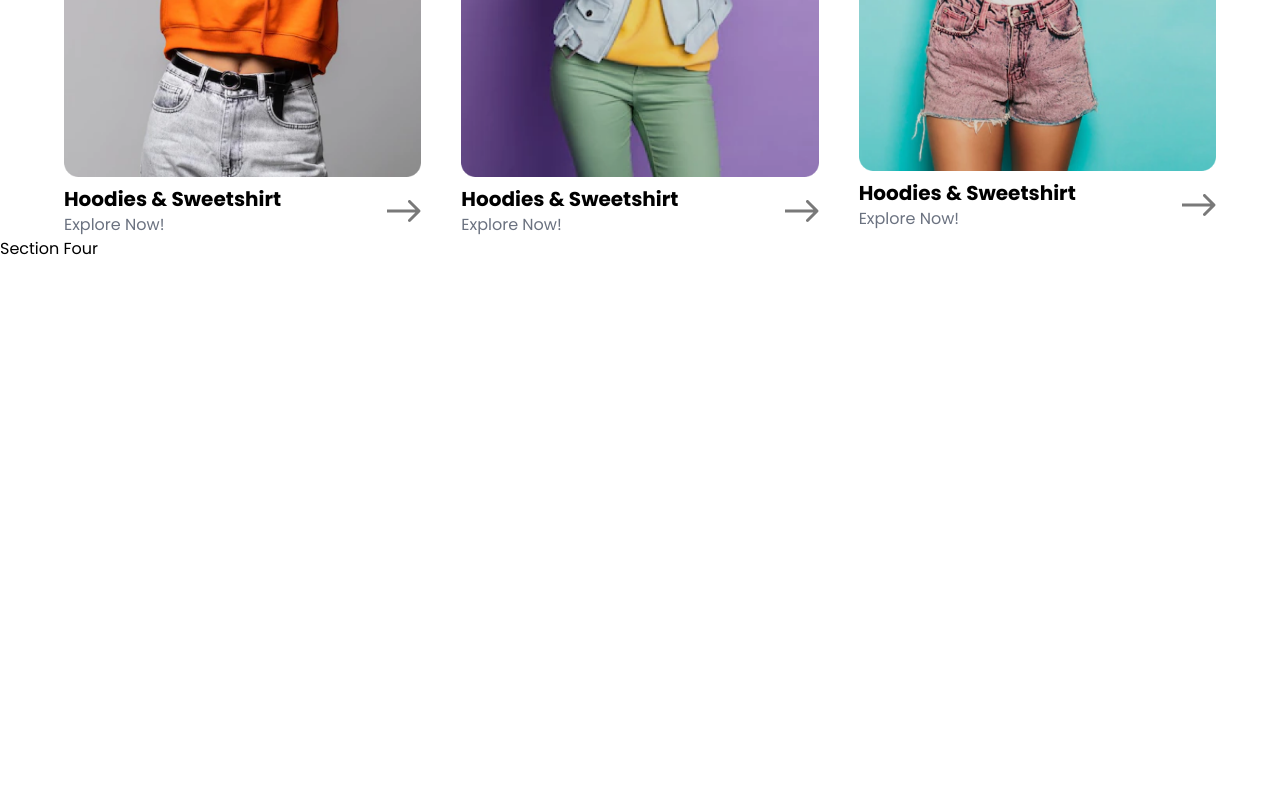
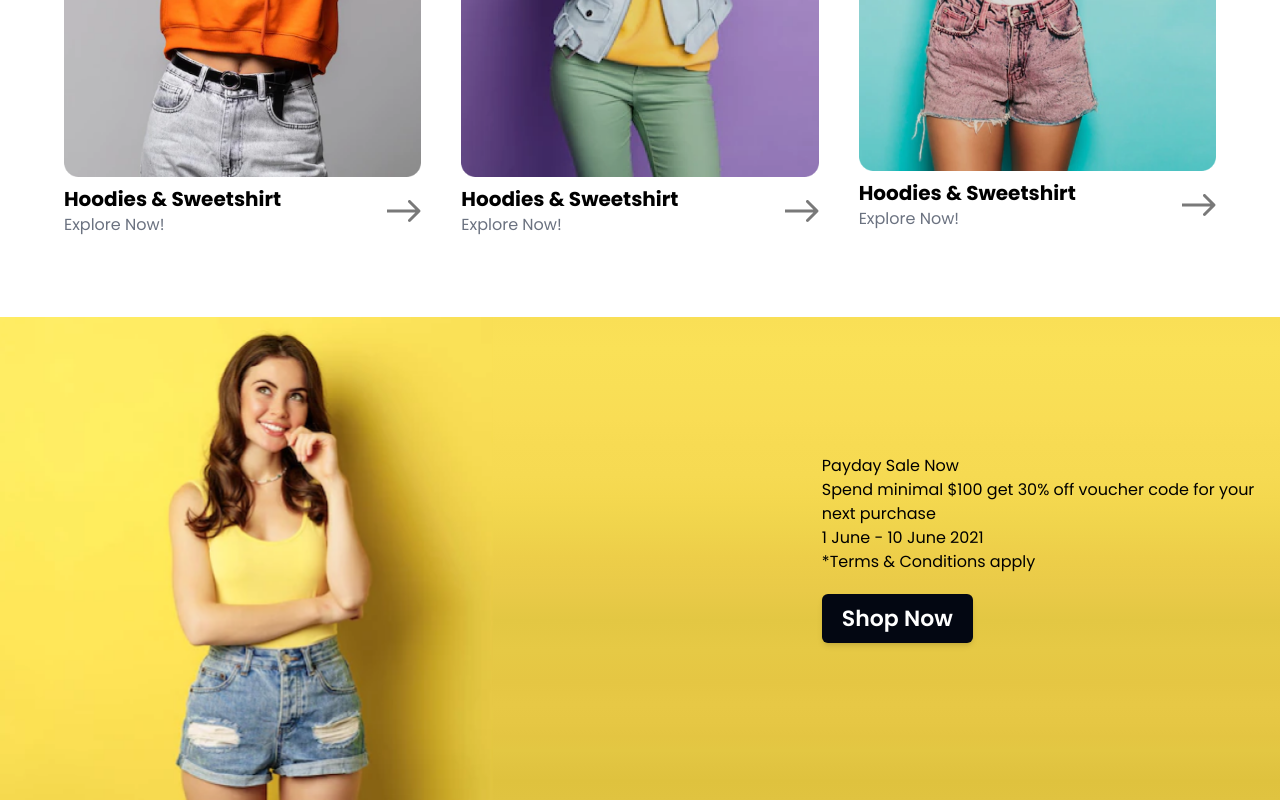
Before and after one commit to iamsabbirsobhani/fashion, a Next.js app: page / in a window 1280 px wide. Shown: the part 1406-2206 px from the top of the page. Before the commit the page ends 1667 px from the top, so only its background shows below. Built offline with nearby package versions, Linux system fonts and the light colour scheme.

Commit message:
initially structure section four

```diff
--- a/components/section-four/index.tsx
+++ b/components/section-four/index.tsx
@@ -1,7 +1,36 @@
+import Image from 'next/image';
+
 export default function SectionFour() {
   return (
-    <div>
-      <h1>Section Four</h1>
+    <div
+      className="w-full flex justify-between items-center mt-20"
+      style={{
+        background:
+          'linear-gradient(360deg, #E0C340 0%, #DFC23E 3.93%, #E1C441 7.23%, #E3C743 10.23%, #E4C542 13.14%, #E6C744 16.22%, #E7C845 19.84%, #E5C643 24.38%, #E6C945 31.00%, #E3C743 37.19%, #E9CA48 43.33%, #EDCE49 50.36%, #F0D44C 56.57%, #F4D84F 62.71%, #F6DA52 67.12%, #F7DB53 73.77%, #F9DD55 79.08%, #F9DF56 85.64%, #FAE157 93.50%, #F9DF56 100%)',
+      }}
+    >
+      <div>
+        <Image
+          src="/images/section-four/yellow-girl.png"
+          alt="section-four"
+          width={1000}
+          height={1000}
+          style={{ width: '60%', height: '100%' }}
+        />
+      </div>
+      <div>
+        <h1>Payday Sale Now</h1>
+        <p>
+          Spend minimal $100 get 30% off voucher code for your next purchase
+        </p>
+        <p>1 June - 10 June 2021</p>
+        <p>*Terms & Conditions apply</p>
+        <div>
+          <button className="active:bg-gray-600 transition-all duration-100  text-[22px] my-5 bg-gray-950 rounded-md text-white px-5 py-2 shadow-md font-semibold">
+            Shop Now
+          </button>
+        </div>
+      </div>
     </div>
   );
 }
```
Also changed, not shown: public/images/section-four/yellow-girl.png (added).
